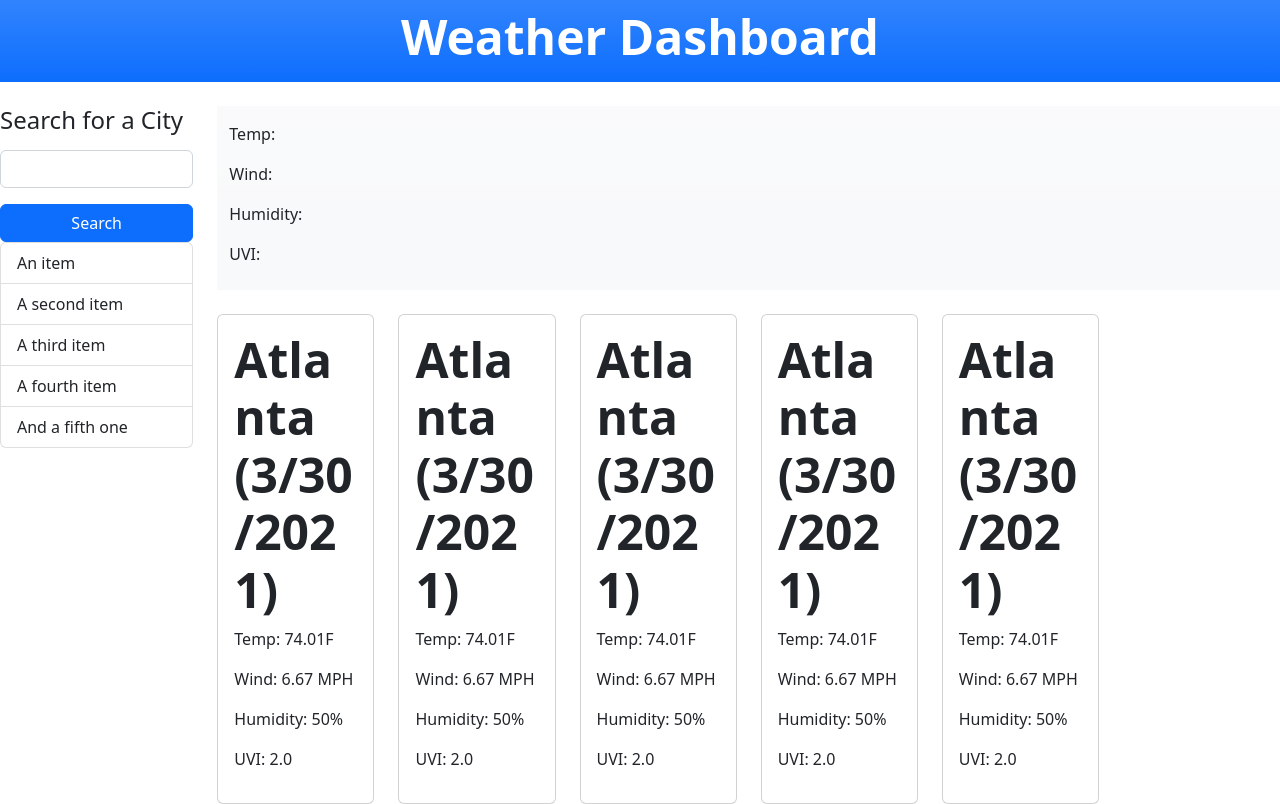
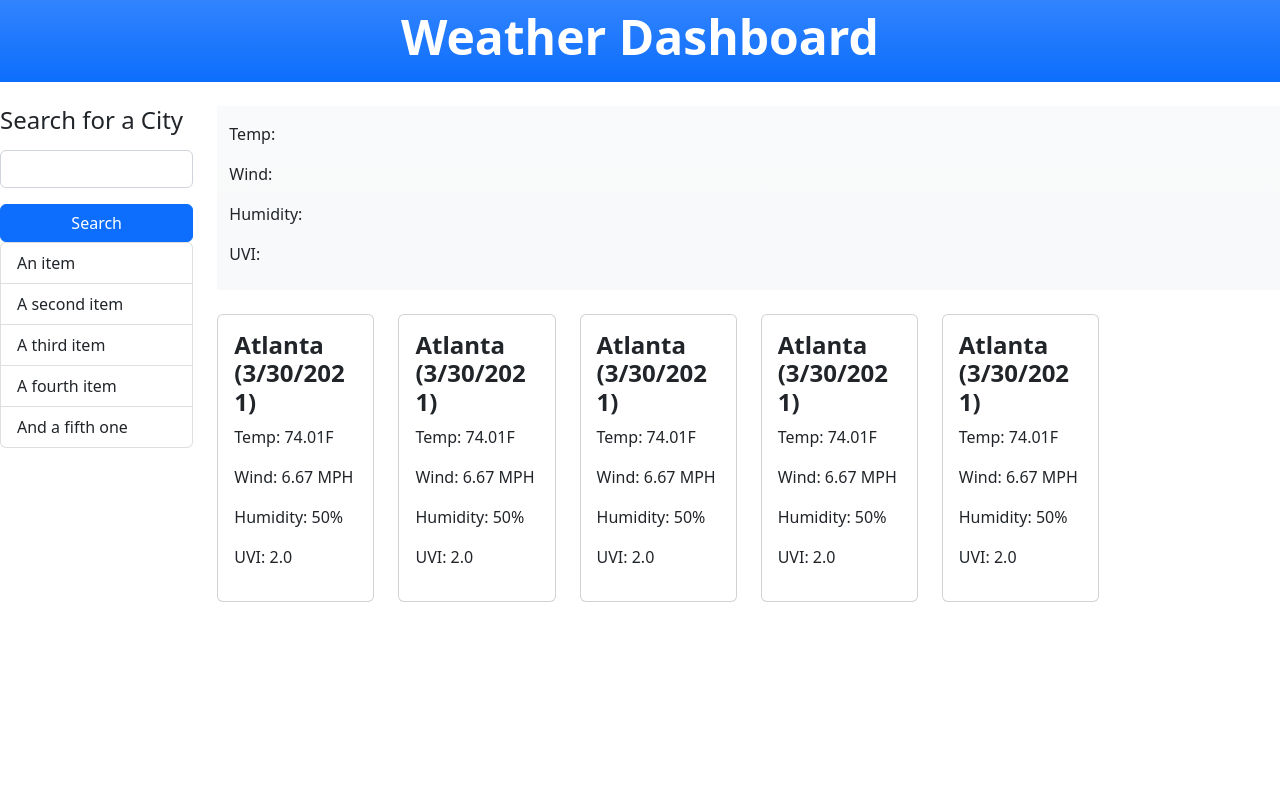
Before and after one commit to erin-maxson/current-five-day-weather-dashboard, a plain HTML site: page index.html in a window 1280 px wide. Drawn offline with nearby package versions, Linux system fonts and the light colour scheme.

Commit message:
formatting city and date on index

```diff
--- a/index.html
+++ b/index.html
@@ -43,8 +43,9 @@
                 </ul>
             </form>
         </div>
+
+
         <div class="col-sm-10">
-
             <div class=" py-2 mb-4 bg-light bg-gradient ">
                 <div class="container-fluid     ">
                     <h4 id="city-header" class="display-5 fw-bold"></h4>
@@ -60,7 +61,7 @@
                 <div class="col-sm-2">
                     <div class="card">
                         <div class="card-body">
-                            <h5 id="city-header-card-1" class="display-5 fw-bold">Atlanta (3/30/2021)</h4>
+                            <h4 id="city-header-card-1" class="fw-bold">Atlanta (3/30/2021)</h4>
                             <p>Temp: <span id="temp-1"> 74.01F</span> </p>
                             <p>Wind: <span id="wind-1">6.67 MPH</span> </p>
                             <p>Humidity: <span id="humidity-1"> 50%</span></p>
@@ -72,7 +73,7 @@
                 <div class="col-sm-2">
                     <div class="card">
                         <div class="card-body">
-                            <h5 id="city-header-card-2" class="display-5 fw-bold">Atlanta (3/30/2021)</h4>
+                            <h4 id="city-header-card-2" class="fw-bold">Atlanta (3/30/2021)</h4>
                             <p>Temp: <span id="temp-2"> 74.01F</span> </p>
                             <p>Wind: <span id="wind-2">6.67 MPH</span> </p>
                             <p>Humidity: <span id="humidity-2"> 50%</span></p>
@@ -86,7 +87,7 @@
                 <div class="col-sm-2">
                     <div class="card">
                         <div class="card-body">
-                            <h4 id="city-header-card-3" class="display-5 fw-bold">Atlanta (3/30/2021)</h4>
+                            <h4 id="city-header-card-3" class="fw-bold">Atlanta (3/30/2021)</h4>
                             <p>Temp: <span id="temp-3"> 74.01F</span> </p>
                             <p>Wind: <span id="wind-3">6.67 MPH</span> </p>
                             <p>Humidity: <span id="humidity-3"> 50%</span></p>
@@ -100,7 +101,7 @@
                 <div class="col-sm-2">
                     <div class="card">
                         <div class="card-body">
-                            <h4 id="city-header-card-4" class="display-5 fw-bold">Atlanta (3/30/2021)</h4>
+                            <h4 id="city-header-card-4" class="fw-bold">Atlanta (3/30/2021)</h4>
                             <p>Temp: <span id="temp-4"> 74.01F</span> </p>
                             <p>Wind: <span id="wind-4">6.67 MPH</span> </p>
                             <p>Humidity: <span id="humidity-4"> 50%</span></p>
@@ -113,7 +114,7 @@
                 <div class="col-sm-2">
                     <div class="card">
                         <div class="card-body">
-                            <h4 id="city-header-card-5" class="display-5 fw-bold">Atlanta (3/30/2021)</h4>
+                            <h4 id="city-header-card-5" class="fw-bold">Atlanta (3/30/2021)</h4>
                             <p>Temp: <span id="temp-5"> 74.01F</span> </p>
                             <p>Wind: <span id="wind-5">6.67 MPH</span> </p>
                             <p>Humidity: <span id="humidity-5"> 50%</span></p>
```
